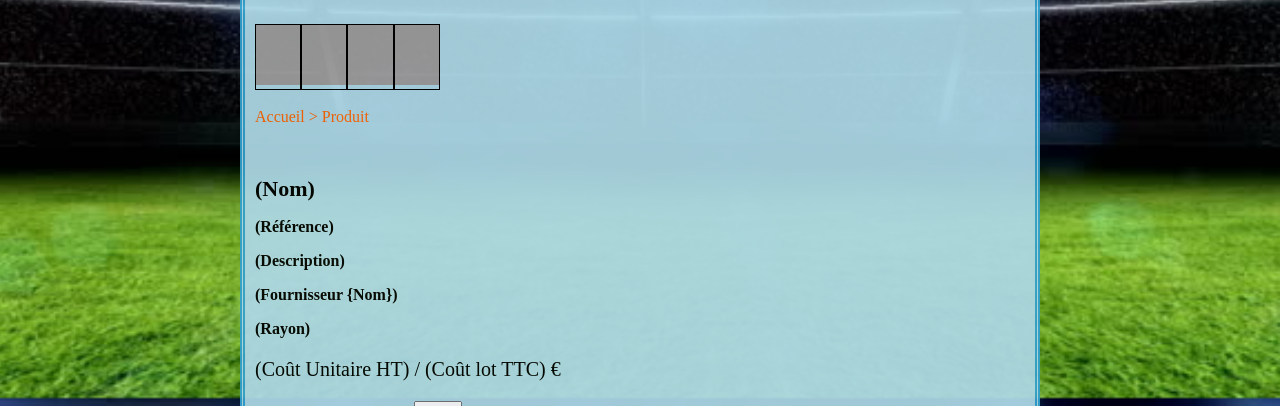
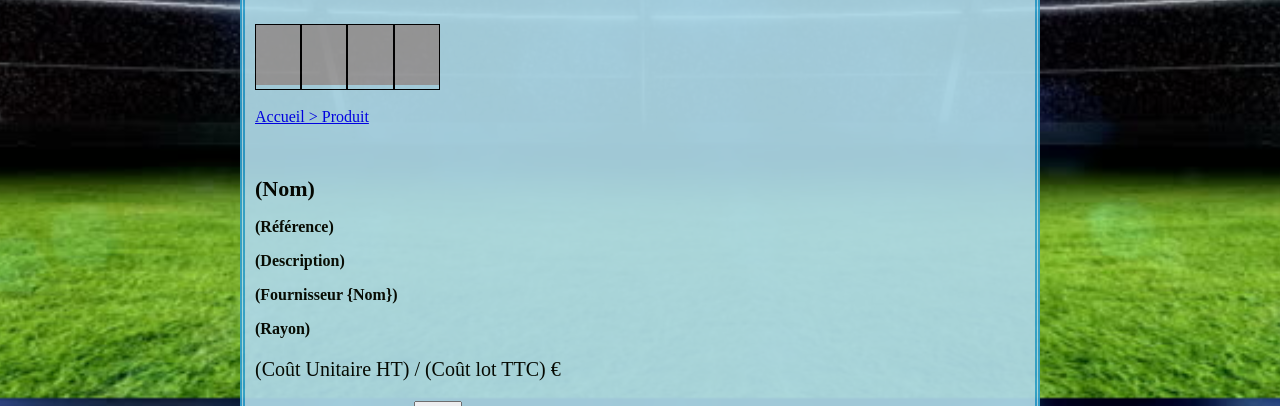
Before and after one commit to SauroMatheo/ap3-robin-matheo, a Symfony app: template templates/articles/index.html.twig in a window 1280 px wide. Shown: the part 402-808 px from the top of the page. Run offline with Twig, Linux system fonts and the light colour scheme; the template is opened without the code that fills it, so the values that code supplies are empty; some libraries are stand-ins or nearby versions; grey boxes are pictures that could not be loaded.

Commit message:
Bouton Accueil

```diff
--- a/templates/articles/index.html.twig
+++ b/templates/articles/index.html.twig
@@ -27,7 +27,7 @@
         </div>
         <div class="right">
             <br>
-            <div class="url">Accueil > Produit</div>
+            <div class="url"><a href="/accueil">Accueil > Produit</a></div>
             <div class="pname">(Nom)</div>
             <p>(Référence)</p>
             <p>(Description)</p>
```
